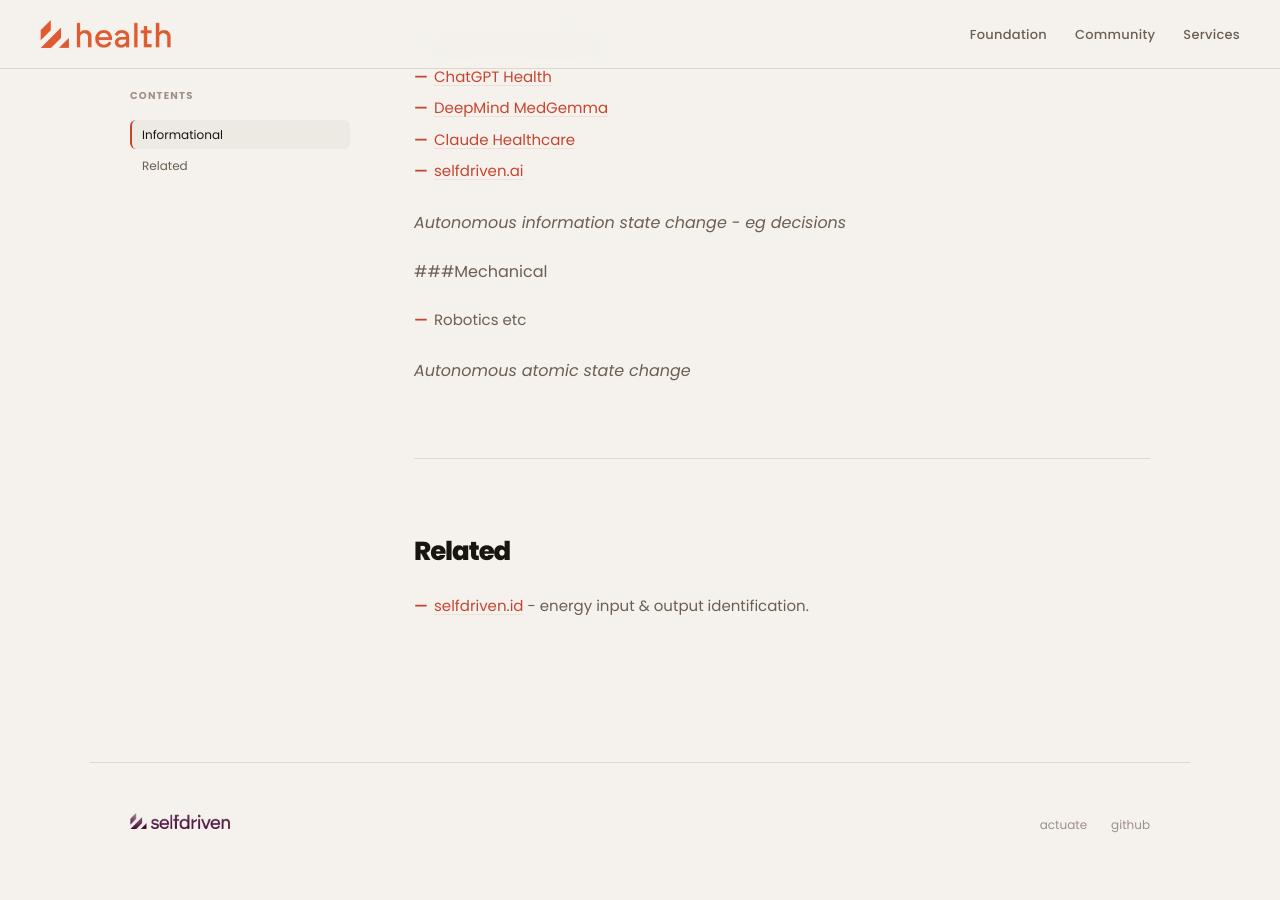
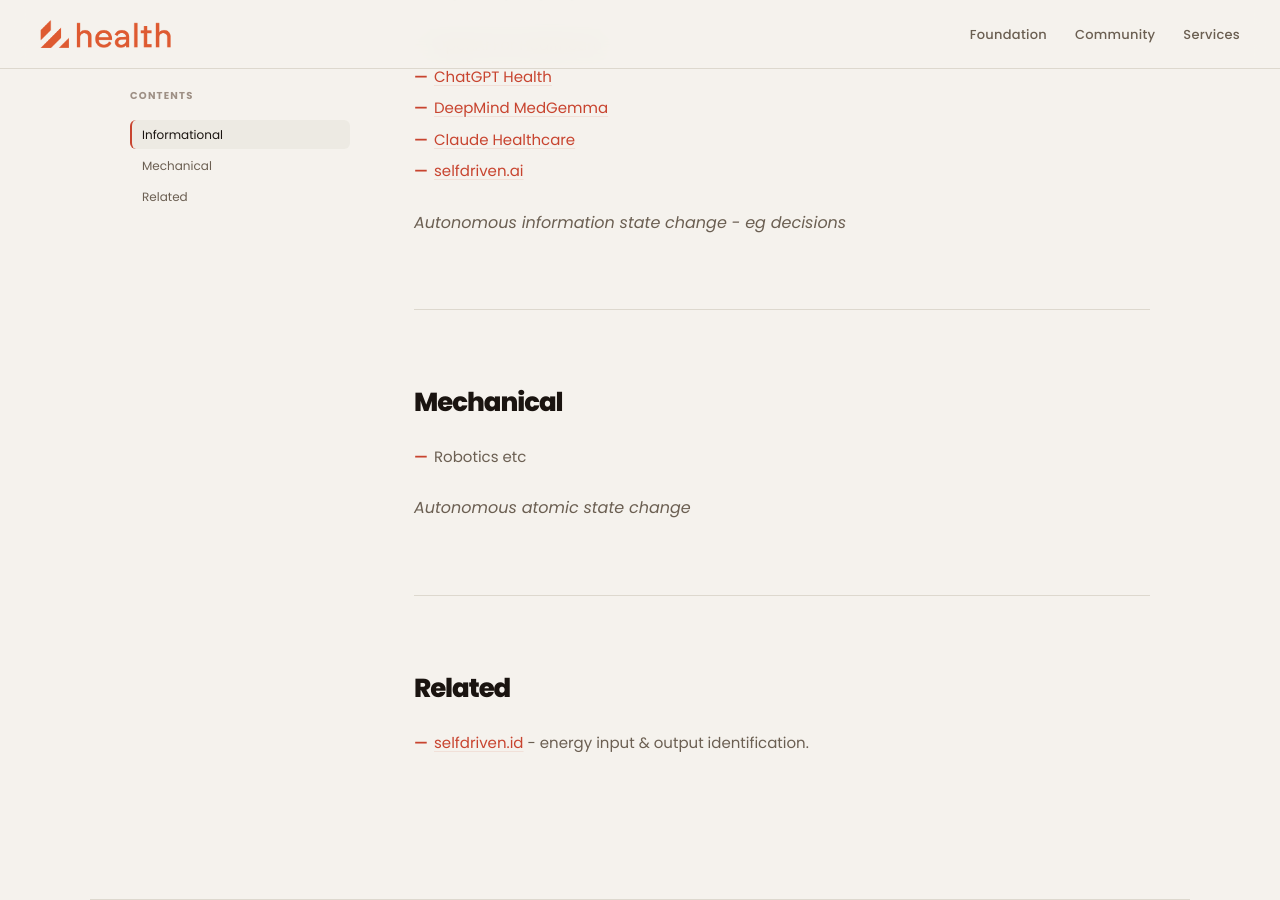
Before and after one commit to selfdriven-foundation/selfdriven-health, a Jekyll site: the page built from docs/pages/resources-energy.md, in a window 1280 px wide and 900 px high, scrolled down 448 px. Built offline with Jekyll 4.4.1, drawn with Linux system fonts in a browser that asks for light colours.

Commit message:
Update resources-energy.md

```diff
--- a/docs/pages/resources-energy.md
+++ b/docs/pages/resources-energy.md
@@ -18,7 +18,7 @@
 
 *Autonomous information state change - eg decisions*
 
-###Mechanical
+## Mechanical
 
 - Robotics etc
 
```
